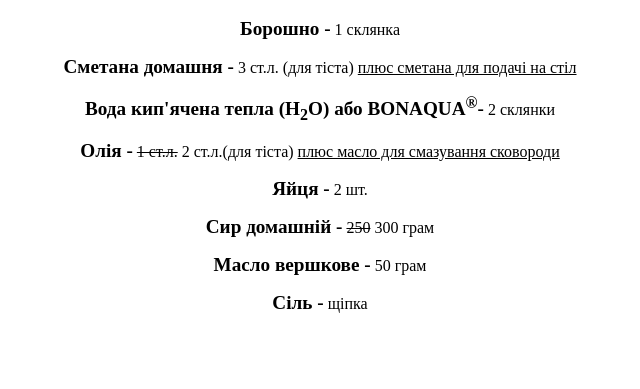
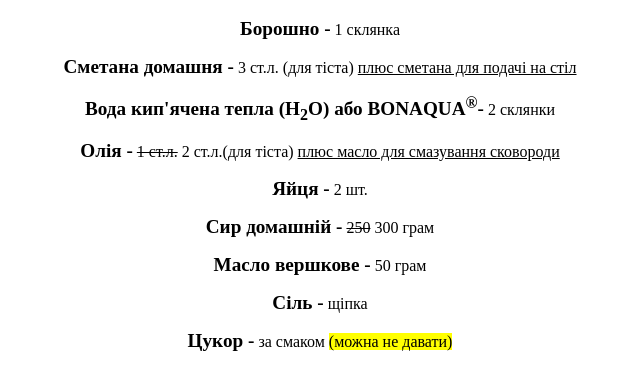
Before and after one commit to Chimota1/web-technologies, a plain HTML site: page lab2/lab-2.1.html in a window 1280 px wide. Shown: the part 109-498 px from the top of the page, without its empty margins (320-960 px from the left). Drawn offline with Linux system fonts and the light colour scheme.

Commit message:
add info about sugar

```diff
--- a/lab2/lab-2.1.html
+++ b/lab2/lab-2.1.html
@@ -16,5 +16,6 @@
     <p align="center"><big><b>Сир домашній -</b></big> <s>250</s> 300 грам</p>
     <p align="center"><big><b>Масло вершкове -</b></big> 50 грам</p>
     <p align="center"><big><b>Сіль -</b></big> щіпка</p>
+    <p align="center"><big><b>Цукор -</b></big> за смаком <font style="background-color: yellow;">(можна не давати)</font></p>
 </body>
 </html>
```
